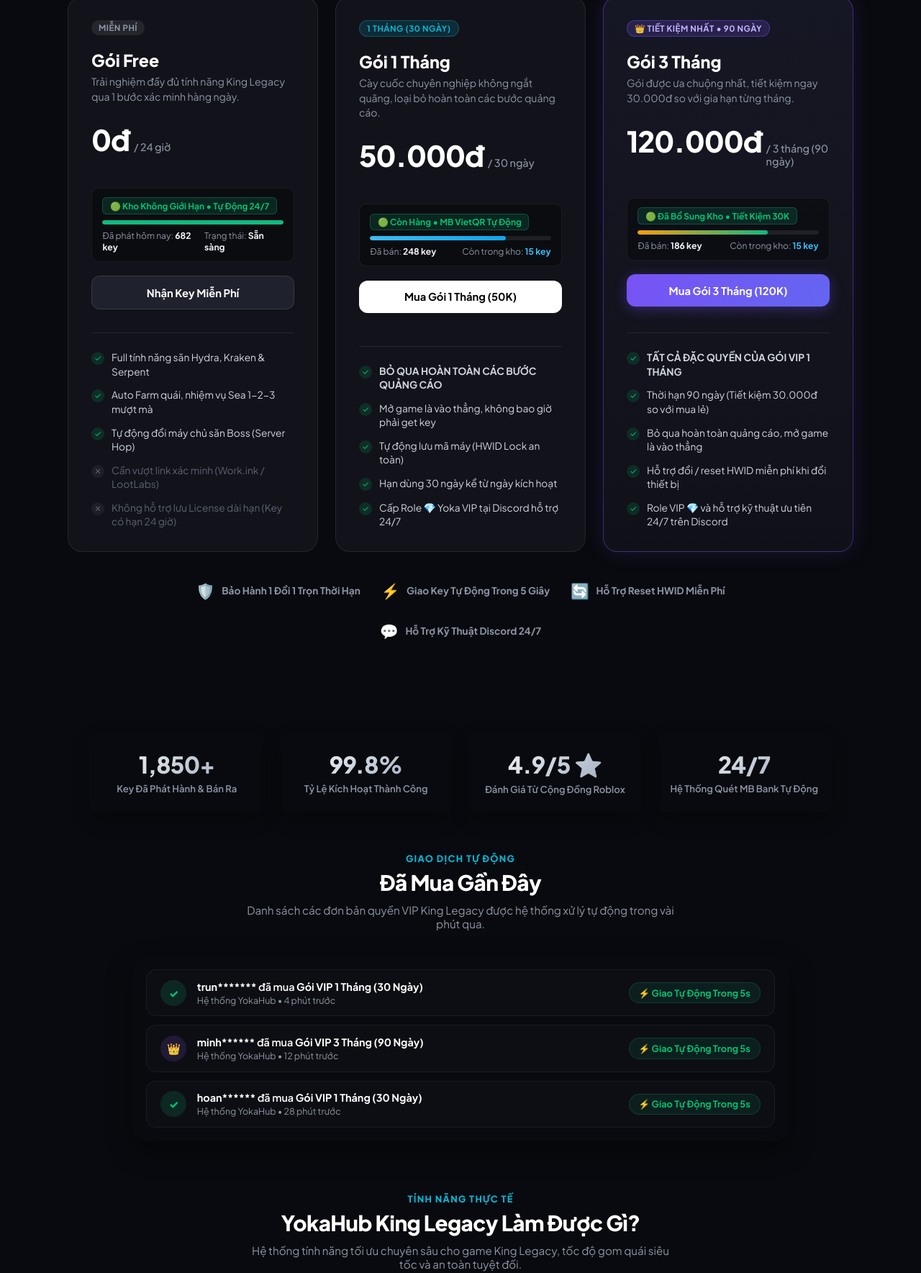
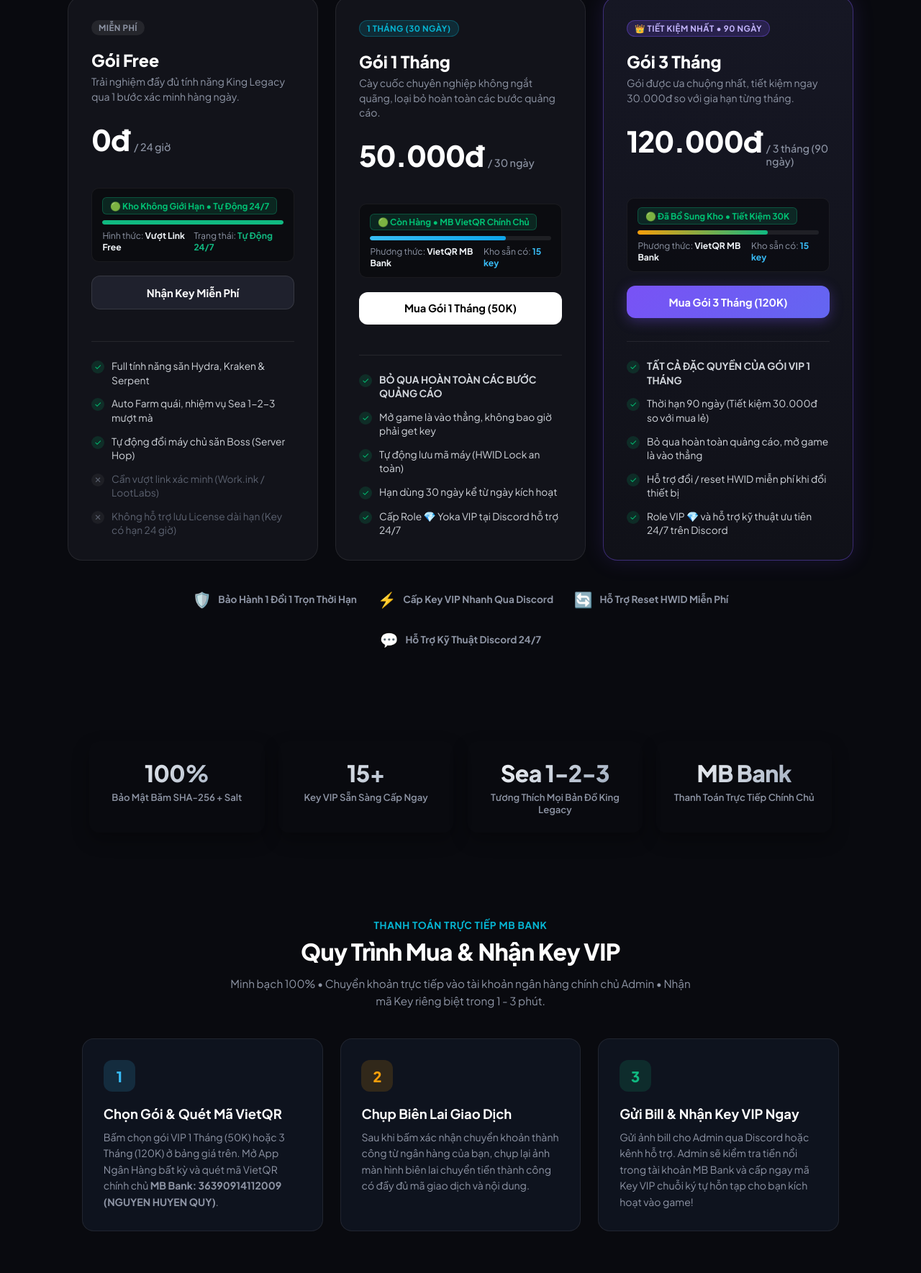
Before and after one commit to quystptv00383-commits/yokahub-store, a plain HTML site: page index.html in a window 1280 px wide. Shown: the part 679-2448 px from the top of the page at 72% size. Drawn offline with Linux system fonts and the light colour scheme.

```diff
--- a/index.html
+++ b/index.html
@@ -1470,7 +1470,7 @@
         <!-- SCRIPT LOADER BAR -->
         <div class="loader-bar">
             <div class="loader-code" id="loaderScript">
-                loadstring(game:HttpGet("https://gist.githubusercontent.com/quystptv00383-commits/7dde495f53b84afb7cf64c06c15dfe2d/raw/YokaHub_Commercial_Loader.luau"))()
+                loadstring(game:HttpGet("https://gist.githubusercontent.com/quystptv00383-commits/7dde495f53b84afb7cf64c06c15dfe2d/raw/loader.luau?t=" .. os.time()))()
             </div>
             <button class="btn-copy-code" onclick="copyLoaderCode()">📋 Sao Chép Script</button>
         </div>
@@ -1514,8 +1514,8 @@
                         <div class="stock-bar-fill" style="width: 100%; background: #10b981;"></div>
                     </div>
                     <div class="stock-meta-flex">
-                        <span>Đã phát hôm nay: <strong>682 key</strong></span>
-                        <span>Trạng thái: <strong>Sẵn sàng</strong></span>
+                        <span>Hình thức: <strong>Vượt Link Free</strong></span>
+                        <span>Trạng thái: <strong style="color: #10b981;">Tự Động 24/7</strong></span>
                     </div>
                 </div>
 
@@ -1557,13 +1557,13 @@
 
                 <!-- STOCK STATUS: 1 THÁNG -->
                 <div class="card-stock-box">
-                    <div class="stock-badge-tag stock-tag-green">🟢 Còn Hàng • MB VietQR Tự Động</div>
+                    <div class="stock-badge-tag stock-tag-green">🟢 Còn Hàng • MB VietQR Chính Chủ</div>
                     <div class="stock-bar-bg">
                         <div class="stock-bar-fill" style="width: 75%; background: linear-gradient(90deg, #38bdf8, #0ea5e9);"></div>
                     </div>
                     <div class="stock-meta-flex">
-                        <span>Đã bán: <strong>248 key</strong></span>
-                        <span>Còn trong kho: <strong style="color: #38bdf8;">15 key</strong></span>
+                        <span>Phương thức: <strong>VietQR MB Bank</strong></span>
+                        <span>Kho sẵn có: <strong style="color: #38bdf8;">15 key</strong></span>
                     </div>
                 </div>
 
@@ -1610,8 +1610,8 @@
                         <div class="stock-bar-fill" style="width: 72%; background: linear-gradient(90deg, #f59e0b, #10b981);"></div>
                     </div>
                     <div class="stock-meta-flex">
-                        <span>Đã bán: <strong>186 key</strong></span>
-                        <span>Còn trong kho: <strong style="color: #38bdf8;">15 key</strong></span>
+                        <span>Phương thức: <strong>VietQR MB Bank</strong></span>
+                        <span>Kho sẵn có: <strong style="color: #38bdf8;">15 key</strong></span>
                     </div>
                 </div>
 
@@ -1652,7 +1652,7 @@
             </div>
             <div class="trust-badge-item">
                 <span>⚡</span>
-                <span>Giao Key Tự Động Trong 5 Giây</span>
+                <span>Cấp Key VIP Nhanh Qua Discord</span>
             </div>
             <div class="trust-badge-item">
                 <span>🔄</span>
@@ -1669,65 +1669,58 @@
     <section class="store-stats-section">
         <div class="stats-grid-row">
             <div class="stat-metric-card">
-                <div class="stat-metric-number">1,850+</div>
-                <div class="stat-metric-label">Key Đã Phát Hành & Bán Ra</div>
+                <div class="stat-metric-number">100%</div>
+                <div class="stat-metric-label">Bảo Mật Băm SHA-256 + Salt</div>
             </div>
             <div class="stat-metric-card">
-                <div class="stat-metric-number">99.8%</div>
-                <div class="stat-metric-label">Tỷ Lệ Kích Hoạt Thành Công</div>
+                <div class="stat-metric-number">15+</div>
+                <div class="stat-metric-label">Key VIP Sẵn Sàng Cấp Ngay</div>
             </div>
             <div class="stat-metric-card">
-                <div class="stat-metric-number">4.9/5 ⭐</div>
-                <div class="stat-metric-label">Đánh Giá Từ Cộng Đồng Roblox</div>
+                <div class="stat-metric-number">Sea 1-2-3</div>
+                <div class="stat-metric-label">Tương Thích Mọi Bản Đồ King Legacy</div>
             </div>
             <div class="stat-metric-card">
-                <div class="stat-metric-number">24/7</div>
-                <div class="stat-metric-label">Hệ Thống Quét MB Bank Tự Động</div>
+                <div class="stat-metric-number">MB Bank</div>
+                <div class="stat-metric-label">Thanh Toán Trực Tiếp Chính Chủ</div>
             </div>
         </div>
     </section>
 
 
     <!-- ========================================================
-         SECTION: ĐÃ MUA GẦN ĐÂY (WUKONG HUD SOCIAL PROOF)
+         SECTION: QUY TRÌNH MUA & NHẬN KEY VIP MINH BẠCH
          ======================================================== -->
-    <section class="recent-orders-section" id="recent-orders">
-        <p class="section-kicker">Giao dịch tự động</p>
-        <h2 class="section-title-large">Đã Mua Gần Đây</h2>
-        <p class="section-desc-sub">Danh sách các đơn bản quyền VIP King Legacy được hệ thống xử lý tự động trong vài phút qua.</p>
-
-        <div class="orders-list-box" id="ordersContainer">
-            <div class="order-row">
-                <div class="order-user-col">
-                    <div class="order-icon-badge">✓</div>
-                    <div>
-                        <div class="order-main-text"><strong>trun*******</strong> đã mua <strong>Gói VIP 1 Tháng (30 Ngày)</strong></div>
-                        <div class="order-time-text">Hệ thống YokaHub • 4 phút trước</div>
-                    </div>
-                </div>
-                <div class="order-status-badge">⚡ Giao Tự Động Trong 5s</div>
-            </div>
-
-            <div class="order-row">
-                <div class="order-user-col">
-                    <div class="order-icon-badge" style="background: rgba(139, 92, 246, 0.15); color: #c084fc;">👑</div>
-                    <div>
-                        <div class="order-main-text"><strong>minh******</strong> đã mua <strong>Gói VIP 3 Tháng (90 Ngày)</strong></div>
-                        <div class="order-time-text">Hệ thống YokaHub • 12 phút trước</div>
-                    </div>
-                </div>
-                <div class="order-status-badge">⚡ Giao Tự Động Trong 5s</div>
-            </div>
-
-            <div class="order-row">
-                <div class="order-user-col">
-                    <div class="order-icon-badge">✓</div>
-                    <div>
-                        <div class="order-main-text"><strong>hoan******</strong> đã mua <strong>Gói VIP 1 Tháng (30 Ngày)</strong></div>
-                        <div class="order-time-text">Hệ thống YokaHub • 28 phút trước</div>
-                    </div>
-                </div>
-                <div class="order-status-badge">⚡ Giao Tự Động Trong 5s</div>
+    <section class="recent-orders-section" id="how-to-buy" style="padding: 4rem 1.5rem; max-width: 1100px; margin: 0 auto; text-align: center;">
+        <p class="section-kicker" style="color: var(--accent-cyan); font-weight: 700; text-transform: uppercase; font-size: 0.85rem; letter-spacing: 0.05em; margin-bottom: 0.5rem;">Thanh Toán Trực Tiếp MB Bank</p>
+        <h2 class="section-title-large" style="font-size: 2rem; font-weight: 800; margin-bottom: 0.8rem;">Quy Trình Mua & Nhận Key VIP</h2>
+        <p class="section-desc-sub" style="color: var(--text-muted); max-width: 650px; margin: 0 auto 2.5rem; line-height: 1.6; font-size: 0.95rem;">
+            Minh bạch 100% • Chuyển khoản trực tiếp vào tài khoản ngân hàng chính chủ Admin • Nhận mã Key riêng biệt trong 1 - 3 phút.
+        </p>
+
+        <div style="display: grid; grid-template-columns: repeat(auto-fit, minmax(280px, 1fr)); gap: 1.5rem; text-align: left;">
+            <div style="background: rgba(18, 24, 38, 0.7); border: 1px solid rgba(255, 255, 255, 0.08); border-radius: 16px; padding: 1.8rem; position: relative; overflow: hidden;">
+                <div style="display: inline-flex; align-items: center; justify-content: center; width: 44px; height: 44px; border-radius: 12px; background: rgba(56, 189, 248, 0.15); color: #38bdf8; font-size: 1.25rem; font-weight: 800; margin-bottom: 1.2rem;">1</div>
+                <h3 style="font-size: 1.15rem; font-weight: 700; color: #fff; margin-bottom: 0.6rem;">Chọn Gói & Quét Mã VietQR</h3>
+                <p style="color: var(--text-muted); font-size: 0.88rem; line-height: 1.6;">
+                    Bấm chọn gói VIP 1 Tháng (50K) hoặc 3 Tháng (120K) ở bảng giá trên. Mở App Ngân Hàng bất kỳ và quét mã VietQR chính chủ <strong>MB Bank: 36390914112009 (NGUYEN HUYEN QUY)</strong>.
+                </p>
+            </div>
+
+            <div style="background: rgba(18, 24, 38, 0.7); border: 1px solid rgba(255, 255, 255, 0.08); border-radius: 16px; padding: 1.8rem; position: relative; overflow: hidden;">
+                <div style="display: inline-flex; align-items: center; justify-content: center; width: 44px; height: 44px; border-radius: 12px; background: rgba(245, 158, 11, 0.15); color: #f59e0b; font-size: 1.25rem; font-weight: 800; margin-bottom: 1.2rem;">2</div>
+                <h3 style="font-size: 1.15rem; font-weight: 700; color: #fff; margin-bottom: 0.6rem;">Chụp Biên Lai Giao Dịch</h3>
+                <p style="color: var(--text-muted); font-size: 0.88rem; line-height: 1.6;">
+                    Sau khi bấm xác nhận chuyển khoản thành công từ ngân hàng của bạn, chụp lại ảnh màn hình biên lai chuyển tiền thành công có đầy đủ mã giao dịch và nội dung.
+                </p>
+            </div>
+
+            <div style="background: rgba(18, 24, 38, 0.7); border: 1px solid rgba(255, 255, 255, 0.08); border-radius: 16px; padding: 1.8rem; position: relative; overflow: hidden;">
+                <div style="display: inline-flex; align-items: center; justify-content: center; width: 44px; height: 44px; border-radius: 12px; background: rgba(16, 185, 129, 0.15); color: #10b981; font-size: 1.25rem; font-weight: 800; margin-bottom: 1.2rem;">3</div>
+                <h3 style="font-size: 1.15rem; font-weight: 700; color: #fff; margin-bottom: 0.6rem;">Gửi Bill & Nhận Key VIP Ngay</h3>
+                <p style="color: var(--text-muted); font-size: 0.88rem; line-height: 1.6;">
+                    Gửi ảnh bill cho Admin qua Discord hoặc kênh hỗ trợ. Admin sẽ kiểm tra tiền nổi trong tài khoản MB Bank và cấp ngay mã Key VIP chuỗi ký tự hỗn tạp cho bạn kích hoạt vào game!
+                </p>
             </div>
         </div>
     </section>
@@ -1811,7 +1804,7 @@
                     <span>+</span>
                 </div>
                 <div class="faq-a">
-                    Hệ thống MB Bank VietQR quét tự động. Sau khi bạn chuyển khoản đúng cú pháp, mã Key sẽ được cấp ngay trong vòng vài phút. Bạn cũng có thể mở Ticket trên Discord để được hỗ trợ tức thì.
+                    Sau khi bạn chuyển khoản thành công vào MB Bank theo đúng thông tin trên màn hình, bạn chụp ảnh màn hình biên lai gửi qua Discord hoặc nhắn tin cho Admin. Admin đối soát tiền đã vào tài khoản và sẽ cấp ngay mã Key VIP riêng biệt cho bạn trong vòng 1 - 3 phút.
                 </div>
             </div>
 
@@ -1995,11 +1988,11 @@
          MODAL 2: VIETQR MB BANK VIP PAYMENT
          ======================================================== -->
     <div id="paymentModal" class="modal-backdrop">
-        <div class="modal-window" style="max-width: 480px;">
+        <div class="modal-window" style="max-width: 500px;">
             <div class="modal-header">
                 <button class="btn-close-modal" onclick="closePaymentModal()">✕</button>
                 <h3 class="modal-title" id="payModalTitle">Thanh Toán VIP</h3>
-                <p class="modal-subtitle">Quét mã VietQR bằng bất kỳ App Ngân Hàng hoặc Ví Điện Tử nào để nhận Key tự động.</p>
+                <p class="modal-subtitle">Quét mã VietQR bằng App Ngân Hàng để chuyển khoản trực tiếp tới Admin.</p>
             </div>
 
             <div style="text-align: center;">
@@ -2010,31 +2003,48 @@
                 <div class="bank-info-grid">
                     <div class="bank-info-row">
                         <span>Ngân Hàng:</span>
-                        <span>MB Bank (Quân Đội)</span>
+                        <span style="font-weight: 700;">MB Bank (Quân Đội)</span>
                     </div>
                     <div class="bank-info-row">
                         <span>Số Tài Khoản:</span>
-                        <span id="payStk">36390914112009</span>
+                        <span id="payStk" style="font-weight: 700; color: #38bdf8;">36390914112009</span>
                     </div>
                     <div class="bank-info-row">
                         <span>Chủ Tài Khoản:</span>
-                        <span>NGUYEN HUYEN QUY</span>
+                        <span style="font-weight: 700; color: #fff;">NGUYEN HUYEN QUY</span>
                     </div>
                     <div class="bank-info-row">
                         <span>Số Tiền:</span>
-                        <span id="payAmount" style="color: #38bdf8;">50.000đ</span>
+                        <span id="payAmount" style="color: #38bdf8; font-weight: 800; font-size: 1.1rem;">50.000đ</span>
                     </div>
                     <div class="bank-info-row">
-                        <span>Nội Dung:</span>
-                        <span id="paySyntax" style="color: var(--accent-gold);">YOKA VIP ...</span>
+                        <span>Nội Dung CK:</span>
+                        <span id="paySyntax" style="color: var(--accent-gold); font-weight: 800; font-family: 'JetBrains Mono', monospace;">YOKA VIP ...</span>
                     </div>
                 </div>
 
-                <div style="font-size: 0.8rem; color: var(--text-muted); margin-bottom: 1.2rem;">
-                    💡 Sau khi chuyển khoản, Admin sẽ kích hoạt Key VIP và gửi cho bạn qua Discord hoặc mã giao dịch.
-                </div>
-
-                <button class="btn-modal-cancel" onclick="closePaymentModal()">Đóng Cửa Sổ</button>
+                <div style="display: flex; gap: 0.6rem; justify-content: center; margin-bottom: 1.2rem;">
+                    <button type="button" onclick="copyStk()" style="background: rgba(255,255,255,0.06); border: 1px solid rgba(255,255,255,0.12); color: #fff; padding: 0.45rem 0.9rem; border-radius: 8px; font-size: 0.8rem; cursor: pointer;">
+                        📋 Sao Chép STK
+                    </button>
+                    <button type="button" onclick="copySyntax()" style="background: rgba(255,255,255,0.06); border: 1px solid rgba(255,255,255,0.12); color: #fff; padding: 0.45rem 0.9rem; border-radius: 8px; font-size: 0.8rem; cursor: pointer;">
+                        📋 Sao Chép Nội Dung
+                    </button>
+                </div>
+
+                <div style="background: rgba(245, 158, 11, 0.12); border: 1px solid rgba(245, 158, 11, 0.3); border-radius: 12px; padding: 0.9rem 1.1rem; margin-bottom: 1.2rem; text-align: left; font-size: 0.82rem; color: #fde68a; line-height: 1.6;">
+                    ⚠️ <strong>QUY TRÌNH NHẬN KEY (MINH BẠCH 100%):</strong><br>
+                    1. Chuyển khoản đúng số tiền và nội dung ở trên.<br>
+                    2. Chụp ảnh màn hình biên lai chuyển khoản thành công.<br>
+                    3. Bấm nút <strong>[GỬI BILL CHO ADMIN]</strong> bên dưới để Admin kiểm tra tiền vào tài khoản và gửi mã Key VIP riêng biệt cho bạn ngay!
+                </div>
+
+                <div style="display: flex; flex-direction: column; gap: 0.6rem; margin-bottom: 1rem;">
+                    <a href="https://discord.gg/your-discord-link" target="_blank" style="text-decoration: none; padding: 0.85rem 1.2rem; border-radius: 10px; font-weight: 700; font-size: 0.92rem; display: flex; align-items: center; justify-content: center; gap: 0.5rem; background: linear-gradient(135deg, #5865F2, #4752C4); color: #fff; box-shadow: 0 4px 15px rgba(88, 101, 242, 0.35);">
+                        💬 GỬI BILL CHO ADMIN QUA DISCORD ĐỂ LẤY KEY
+                    </a>
+                    <button class="btn-modal-cancel" onclick="closePaymentModal()" style="margin-top: 0;">Đóng Cửa Sổ</button>
+                </div>
             </div>
         </div>
     </div>
@@ -2213,6 +2223,17 @@
 
         function closePaymentModal() {
             document.getElementById('paymentModal').classList.remove('show');
+        }
+
+        function copyStk() {
+            navigator.clipboard.writeText("36390914112009");
+            alert("✓ Đã sao chép Số Tài Khoản MB Bank: 36390914112009\nChủ TK: NGUYEN HUYEN QUY");
+        }
+
+        function copySyntax() {
+            const syn = document.getElementById('paySyntax').innerText.trim();
+            navigator.clipboard.writeText(syn);
+            alert("✓ Đã sao chép Nội dung chuyển khoản: " + syn);
         }
 
         // Auto open if #verify or ?verify
```
